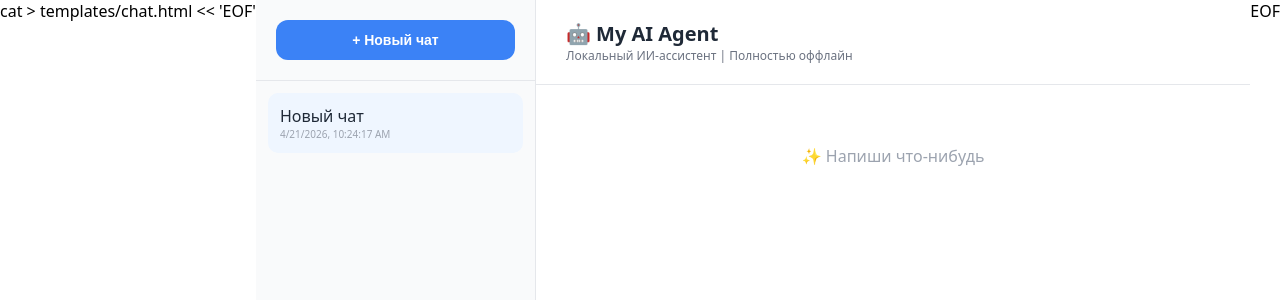
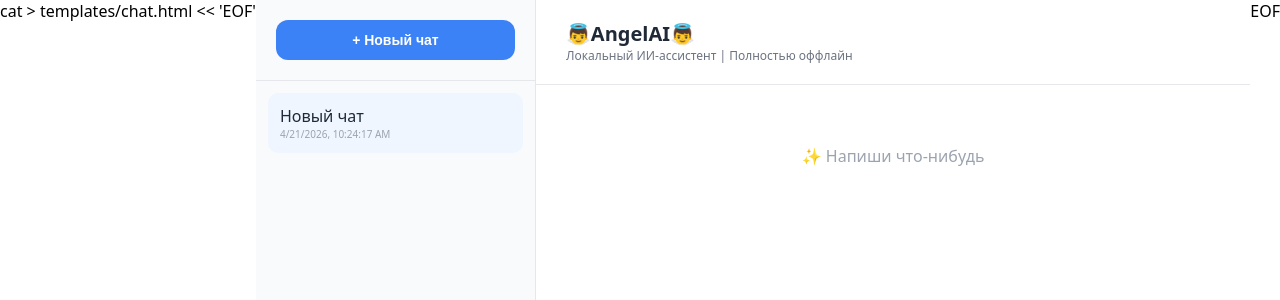
Before and after one commit to sikretkavstealbrainrot-netizen/my_ai_agent, a Flask app: page / in a window 1280 px wide. Shown: the top 300 px of the page. Run offline with Flask 3, Linux system fonts and the light colour scheme; data that the repository does not hold is empty.

Commit message:
Update chat.html

```diff
--- a/templates/chat.html
+++ b/templates/chat.html
@@ -89,7 +89,7 @@ cat > templates/chat.html << 'EOF'
     </div>
     <div class="main-chat">
         <div class="chat-header">
-            <h1>🤖 My AI Agent</h1>
+            <h1>👼AngelAI👼</h1>
             <p>Локальный ИИ-ассистент | Полностью оффлайн</p>
         </div>
         <div class="messages-container" id="messagesContainer">
```
